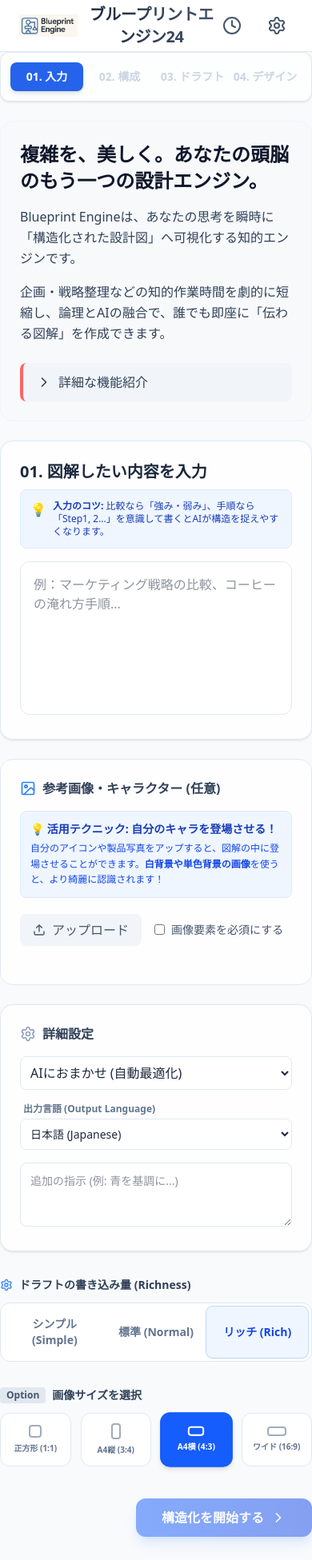
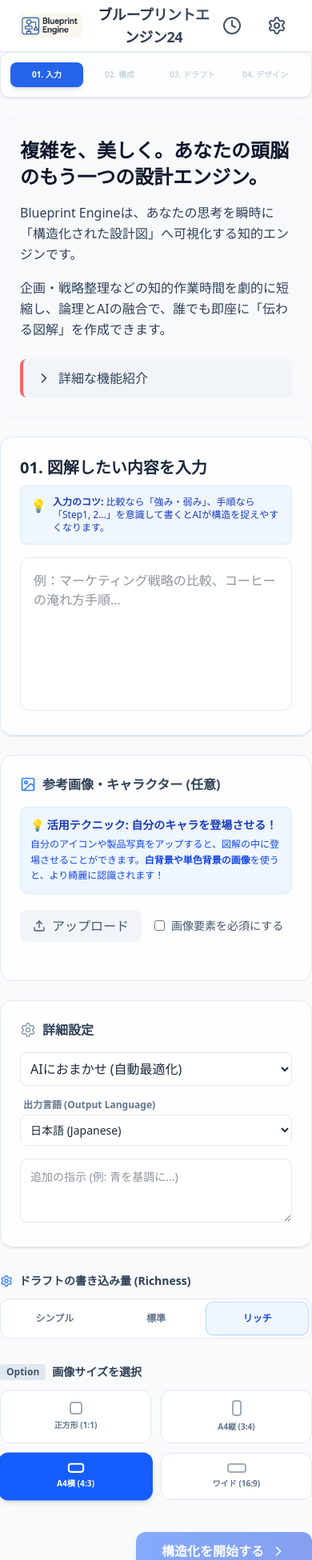
Before and after one commit to akisuperprof-sketch/blueprint-engine-24, a Next.js app: page / in a window 390 px wide. Shown: the top 1951 px of the page at 80% size. Built offline with nearby package versions, Linux system fonts and the light colour scheme.

Commit message:
Optimize mobile layout and enhance rich draft prompt logic

```diff
--- a/src/app/page.tsx
+++ b/src/app/page.tsx
@@ -251,11 +251,12 @@
 `;
     } else { // rich
       richnessReqs = `
-1. **Layout Style:** Use a **structured "Panel Layout"** (like a comic strip or instruction manual). Draw **clear rectangular borders** around each HEADER, BLOCK, and FOOTER.
-2. **Line Quality:** Use clean, confident black lines. Professional storyboard quality.
-3. **Visuals:** Draw detailed illustrations. Characters and objects must be highly recognizable with facial expressions and poses.
-4. **Text Area:** Leave clear whitespace inside each panel.
-5. **Goal:** High-fidelity, detailed blueprint ready for final production.
+1. **Art Style:** **High-End Commercial Storyboard Sketch**. Use sophisticated, dynamic ink lines with variation in line weight.
+2. **Detailing:** Add **hatching (shading lines)** to add depth and dimension. Use **motion lines** to show action.
+3. **Flow Indicators:** YOU MUST draw **curved arrows** or dotted lines connecting the blocks to strongly indicate the reading order and process flow.
+4. **Characters:** Draw characters with **clear, exaggerated gestures** (e.g., pointing, holding, explaining). Facial expressions must be detailed and distinct.
+5. **Layout:** Tightly composed "Panel Layout". Every block must have a clear frame.
+6. **Goal:** A professional-grade illustration that looks like a finished manga or architectural sketch.
 `;
     }
 
@@ -646,7 +647,7 @@
             <div
               key={s.id}
               onClick={() => isClickable && setPhase(s.id as any)}
-              className={`flex-1 text-center py-2 rounded-lg text-sm font-semibold transition-all
+              className={`flex-1 text-center py-2 rounded-lg text-[10px] sm:text-sm font-semibold transition-all
                 ${isActive ? 'shadow-md' : ''}
                 ${isClickable ? 'cursor-pointer hover:bg-slate-100 text-slate-600' : isActive ? '' : 'text-slate-300 cursor-not-allowed'}`}
               style={{
@@ -674,7 +675,7 @@
             <button onClick={() => setPhase('input')} className="flex items-center justify-center hover:opacity-80 transition-opacity">
               <Image src="/logo.png" alt="Blueprint Engine Logo" width={200} height={50} className="h-10 w-auto object-contain" />
             </button>
-            <button onClick={() => setPhase('input')} className="font-bold text-xl tracking-tight bg-gradient-to-r from-slate-800 to-slate-600 bg-clip-text text-transparent animate-text-shimmer hover:opacity-80 transition-opacity">
+            <button onClick={() => setPhase('input')} className="font-bold text-lg md:text-xl tracking-tight bg-gradient-to-r from-slate-800 to-slate-600 bg-clip-text text-transparent animate-text-shimmer hover:opacity-80 transition-opacity">
               ブループリントエンジン24
             </button>
           </div>
@@ -1026,16 +1027,16 @@
               </h3>
               <div className="flex bg-white rounded-xl border border-slate-200 p-1">
                 {[
-                  { id: 'simple', label: 'シンプル (Simple)', desc: '構成確認用のラフな線画。スピード重視。' },
-                  { id: 'normal', label: '標準 (Normal)', desc: '一般的な下書き。バランス重視。' },
-                  { id: 'rich', label: 'リッチ (Rich)', desc: 'プロの絵コンテ風。表情やポーズまで詳細に描画。' },
+                  { id: 'simple', label: 'シンプル', desc: '構成確認用のラフな線画。スピード重視。' },
+                  { id: 'normal', label: '標準', desc: '一般的な下書き。バランス重視。' },
+                  { id: 'rich', label: 'リッチ', desc: 'プロの絵コンテ風。表情やポーズまで詳細に描画。' },
                 ].map((mode) => {
                   const isSelected = draftRichness === mode.id;
                   return (
                     <button
                       key={mode.id}
                       onClick={() => setDraftRichness(mode.id as any)}
-                      className={`flex-1 py-3 px-2 rounded-lg text-sm font-bold transition-all relative group
+                      className={`flex-1 py-3 px-1 sm:px-2 rounded-lg text-xs sm:text-sm font-bold transition-all relative group
                         ${isSelected
                           ? 'bg-blue-50 text-blue-700 shadow-sm ring-1 ring-blue-200'
                           : 'text-slate-500 hover:bg-slate-50 hover:text-slate-700'
@@ -1059,7 +1060,7 @@
               <h3 className="text-sm font-bold text-slate-700 mb-3 flex items-center gap-2">
                 <span className="bg-slate-200 text-slate-600 px-2 py-0.5 rounded text-xs">Option</span> 画像サイズを選択
               </h3>
-              <div className="grid grid-cols-4 gap-3">
+              <div className="grid grid-cols-2 sm:grid-cols-4 gap-3">
                 {[
                   { id: "1:1", label: "正方形 (1:1)", icon: <div className="w-4 h-4 border-2 border-current rounded-sm" /> },
                   { id: "3:4", label: "A4縦 (3:4)", icon: <div className="w-3 h-5 border-2 border-current rounded-sm" /> },
@@ -1555,7 +1556,7 @@
             {!finalImage ? (
               <>
                 <h2 className="text-xl font-bold text-slate-800 mb-4">04. デザインスタイル選択</h2>
-                <div className="grid grid-cols-3 md:grid-cols-4 gap-3">
+                <div className="grid grid-cols-2 sm:grid-cols-3 md:grid-cols-4 gap-3">
                   {Object.keys(STYLE_PROMPTS).map((styleName) => {
                     const meta = STYLE_ICONS[styleName];
                     const isSelected = selectedStyle === styleName;
```
